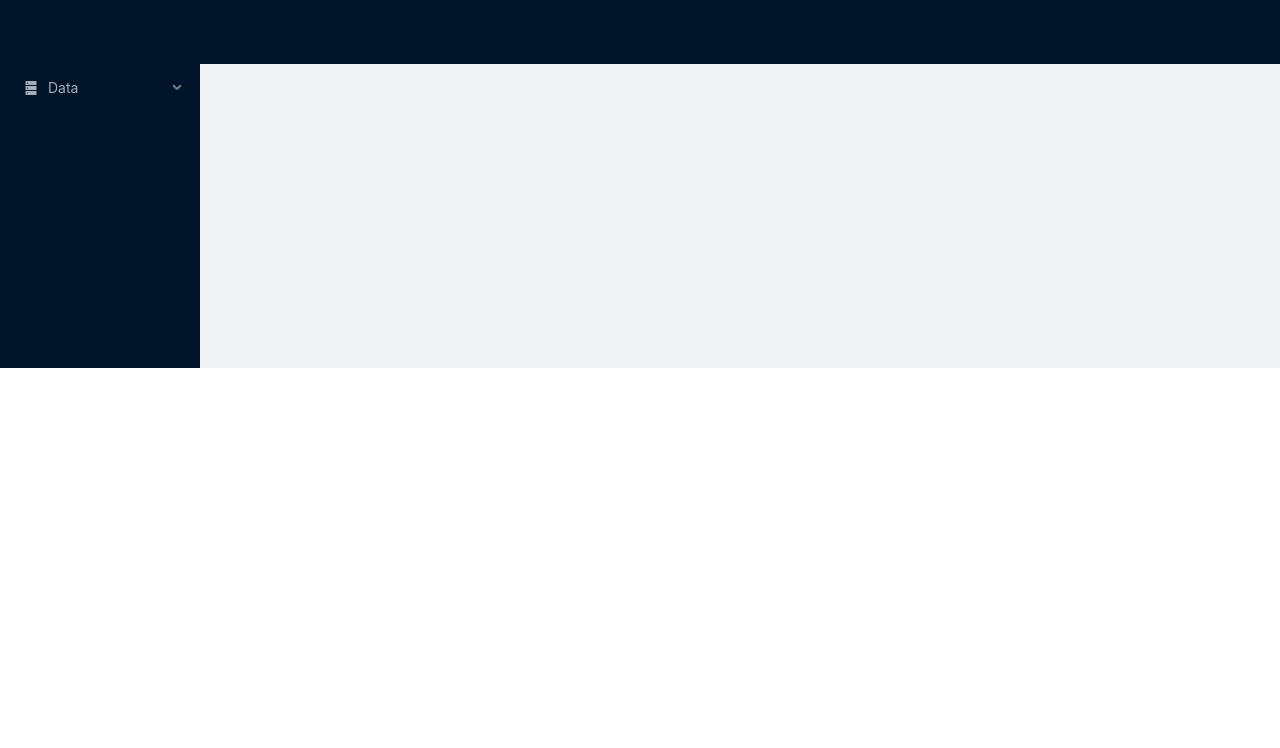
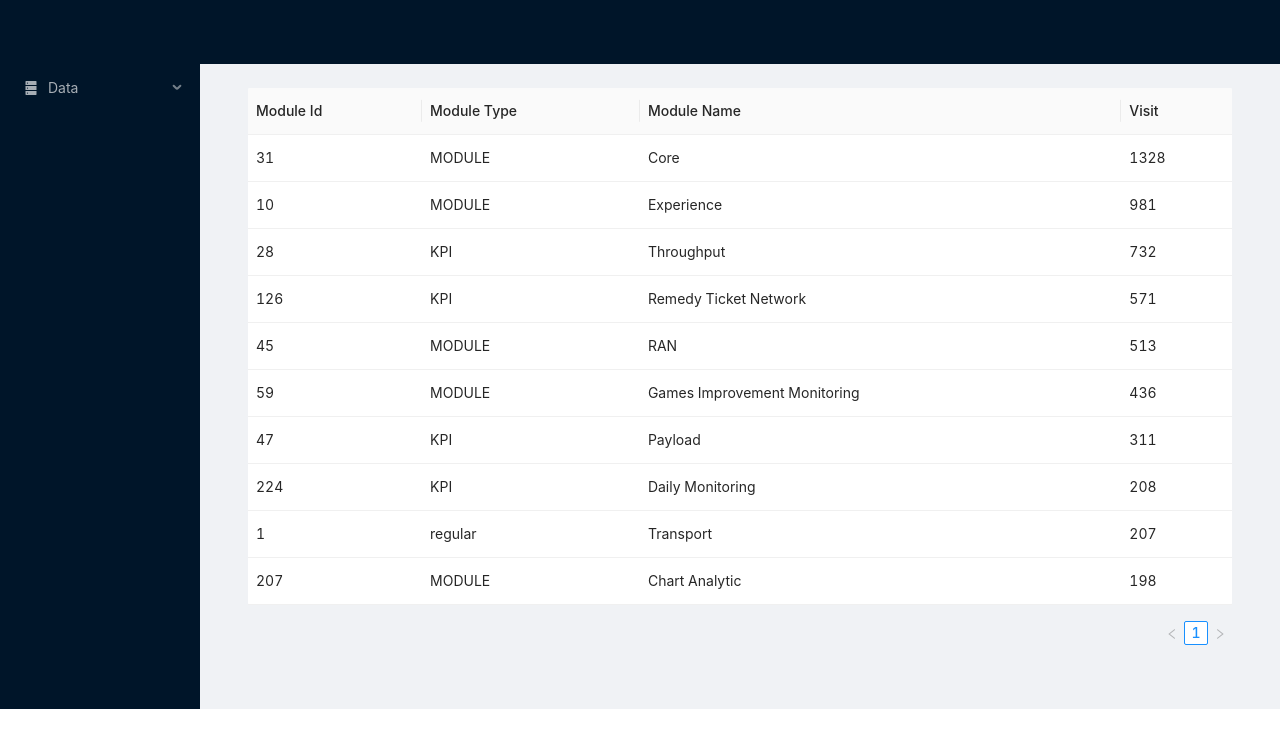
Before and after one commit to alfarroqie/monitoring-data-react, a React (Create React App) app: page /topTenModule in a window 1280 px wide. Shown: the top 748 px of the page. Built offline with nearby package versions, Linux system fonts and the light colour scheme.

Commit message:
Table top ten module visit

```diff
--- a/src/App.js
+++ b/src/App.js
@@ -1,10 +1,13 @@
 import React, {useState} from 'react';
 import './App.css';
 import { Layout, Menu, } from 'antd';
-import { UserOutlined, MonitorOutlined, DatabaseFilled } from '@ant-design/icons';
+import { UserOutlined, MonitorOutlined, DatabaseFilled, AppstoreOutlined } from '@ant-design/icons';
 import { Switch, Route, Link} from 'react-router-dom';
+
 import QualityMonitoring from './component/QualityMonitoring';
 import UserLog from './component/UserLog';
+import tableTop from './component/tabletop'
+import TopTenModule from './component/TopTenModule'
 
 const { SubMenu } = Menu;
 const { Header, Content, Sider } = Layout;
@@ -30,6 +33,8 @@ function App() {
             <SubMenu key="sidenav1" icon={<DatabaseFilled />} title="Data">
               <Menu.Item key="qualityMonitoring" icon={<MonitorOutlined />}><Link to='/qualityMonitoring'/>Quality Monitoring</Menu.Item>
               <Menu.Item key="userLog" icon={<UserOutlined />}><Link to='/userLog'/>User Log</Menu.Item>
+              <Menu.Item key="tableTop" icon={<AppstoreOutlined />}><Link to='/tableTop'/>Table Top Ten</Menu.Item>
+              <Menu.Item key="topTenModule" icon={<AppstoreOutlined />}><Link to='/topTenModule'/>Top Ten Module</Menu.Item>
             </SubMenu>
           </Menu>
         </Sider>
@@ -50,6 +55,8 @@ function App() {
             <Switch>
               <Route exact path="/qualityMonitoring" component={QualityMonitoring} />
               <Route exact path="/userLog" component={UserLog} />
+              <Route exact path="/tableTop" component={tableTop} />
+              <Route exact path="/topTenModule" component={TopTenModule} />
             </Switch>
           </Content>
         </Layout>
--- /dev/null
+++ b/src/component/TopTenModule.js
@@ -0,0 +1,73 @@
+import React, {useState} from 'react';
+import { Table, Input } from 'antd';
+import dataLog from '../data/userModuleLogs.json'
+
+function TopTenModuleVisit() {
+  const columns = [
+    {
+        title: 'Module Id',
+        dataIndex: 'id',
+        key: 'id',
+    },
+    {
+        title: 'Module Type',
+        dataIndex: 'type',
+        key: 'type',
+    },
+    {
+      title: 'Module Name',
+      dataIndex: 'name',
+      key: 'name',
+    },
+    {
+        title: 'Visit',
+        dataIndex: 'visit',
+        key: 'visit',
+    },
+]
+
+     //Mapping data for module visit count
+    const moduleVisitData = dataLog.data.user_module_logs.map((item) => {
+      return {
+          id: item.module_id,
+          name: item.module_name,
+          type: item.module_type,
+          visit: 1
+      }
+    })
+    //Count Module Visit
+        //Berdasarkan module id
+    var moduleVisitCountData = [];
+    moduleVisitData.reduce(function(res, value) {
+        if (!res[value.id]) {
+          res[value.id] = { id: value.id, name: value.name, type: value.type, visit: 0 };
+          moduleVisitCountData.push(res[value.id])
+        }
+        res[value.id].visit += value.visit;
+        return res;
+    }, {});
+        //Berdasarkan module name
+    // var moduleVisitCountData = [];
+    // moduleVisitData.reduce(function(res, value) {
+    //     if (!res[value.name]) {
+    //       res[value.name] = { id: value.id, name: value.name, type: value.type, visit: 0 };
+    //       moduleVisitCountData.push(res[value.name])
+    //     }
+    //     res[value.name].visit += value.visit;
+    //     return res;
+    // }, {});
+
+    //Sort and limit to top ten module visi
+    const topTenModuleVisitData = moduleVisitCountData.sort(function(a,b){return a.visit < b.visit ? 1 : -1;}).slice(0,10);
+    //Set Data Source for Table
+    const [dataSource, setDataSource] = useState(topTenModuleVisitData);
+    return (
+        <>
+        <div className="TopTenModule">
+        <Table columns={columns} dataSource={dataSource} size="middle"/>
+        </div>
+        </>
+    );
+}
+
+export default TopTenModuleVisit;
--- a/src/component/UserLog.js
+++ b/src/component/UserLog.js
@@ -1,26 +1,11 @@
 import React, {useState} from 'react';
-import { Table, Space, Button, Modal, Input } from 'antd';
-// import { SearchOutlined } from '@ant-design/icons'
+import { Table, Input } from 'antd';
 
-import dataUserLog from '../data/userlog.json'
-// import Chart from '../chart/ChartQualityMonitoring'
+import dataLog from '../data/userModuleLogs.json'
+
 
 function UserLog() {
-//   const [isModalVisible, setIsModalVisible] = useState(false);
-//   const [modalKey, setModalKey] = useState("1");
-
-//   function showModal(id){
-//     setModalKey(id);
-//     setIsModalVisible(true);
-//   };
-
-//   const handleOk = () => {
-//     setIsModalVisible(false);
-//   };
-
-//   const handleCancel = () => {
-//     setIsModalVisible(false);
-//   };
+  const dataUserModuleLog = dataLog.data.user_module_logs;
 
   const columns = [
     {
@@ -54,25 +39,15 @@ function UserLog() {
       dataIndex: 'module_name',
       key: 'module_name',
     },
-    // {
-    //   title: 'Actions',
-    //   dataIndex: '_id',
-    //   key: '_id',
-    //   render: (text, record) => (
-    //     <Space size="middle">
-    //       <Button type="link" onClick={() => showModal(record._id)}>Last 30 Days</Button>
-    //     </Space>
-    //   ),
-    // },
   ]
 
-  const [dataSource, setDataSource] = useState(dataUserLog);
+  const [dataSource, setDataSource] = useState(dataUserModuleLog);
   const [valueSearch, setValueSearch] = useState('');
 
   function handleSearch(key){
     const currValue = key;
     setValueSearch(currValue);
-    const filteredData = dataUserLog.filter(entry =>
+    const filteredData = dataUserModuleLog.filter(entry =>
       entry.date.includes(currValue.toLowerCase()) ||
       entry.module_id.toString().includes(currValue.toLowerCase()) ||
       entry.module_type.toLowerCase().includes(currValue.toLowerCase()) ||
@@ -95,17 +70,6 @@ function UserLog() {
       </div>
       <Table columns={columns} dataSource={dataSource} size="middle"/>
     </div>
-    {/* <Modal
-      title="Basic Modal"
-      visible={isModalVisible}
-      onOk={handleOk}
-      onCancel={handleCancel}
-      width={1200}>
-      <div>
-        id : {modalKey}
-      </div>
-      <Chart />
-    </Modal> */}
     </>
   );
 }
--- /dev/null
+++ b/src/component/tabletop.js
@@ -0,0 +1,46 @@
+import React, { useEffect, useState } from "react";
+import { Table } from "antd";
+import userlogs from '../data/userModuleLogs.json';
+
+const { Column } = Table;
+
+function TopTen() {
+    const [tabledata, setTabledata] = useState([]);
+
+    function countTopTenLogs(thelog){
+        var countmodule = [];
+        for(let log of thelog){
+            if(countmodule.find(data => data.module === log.module_name) !== undefined){
+                let theindex = countmodule.findIndex(data => data.module === log.module_name);
+                let theamount = countmodule[theindex].amount;
+                countmodule[theindex].amount = theamount + 1;
+            }else{
+                countmodule.push({
+                    "module": log.module_name,
+                    "amount": 1
+                })
+            }
+        }
+        let sortedcountedlogs = countmodule.sort((l1, l2) => (l1.amount<l2.amount) ? 1 : (l1.amount>l2.amount) ? -1 : 0);
+        let toptenlogs = sortedcountedlogs.splice(0,10);
+        console.log(countmodule)
+        return toptenlogs;
+    }
+
+    useEffect(() => {
+        let thetabledata = countTopTenLogs(userlogs.data.user_module_logs);
+        setTabledata(thetabledata);
+    }, [userlogs]);
+
+    return(
+        <div>
+            <Table dataSource={tabledata} pagination={{ disabled:true, hideOnSinglePage:true}}>
+            <Column title="Module Name" dataIndex="module"/>
+            <Column title="Visit Amount" dataIndex="amount"/>
+            </Table>
+        </div>
+    )
+
+}
+
+export default TopTen;
```
